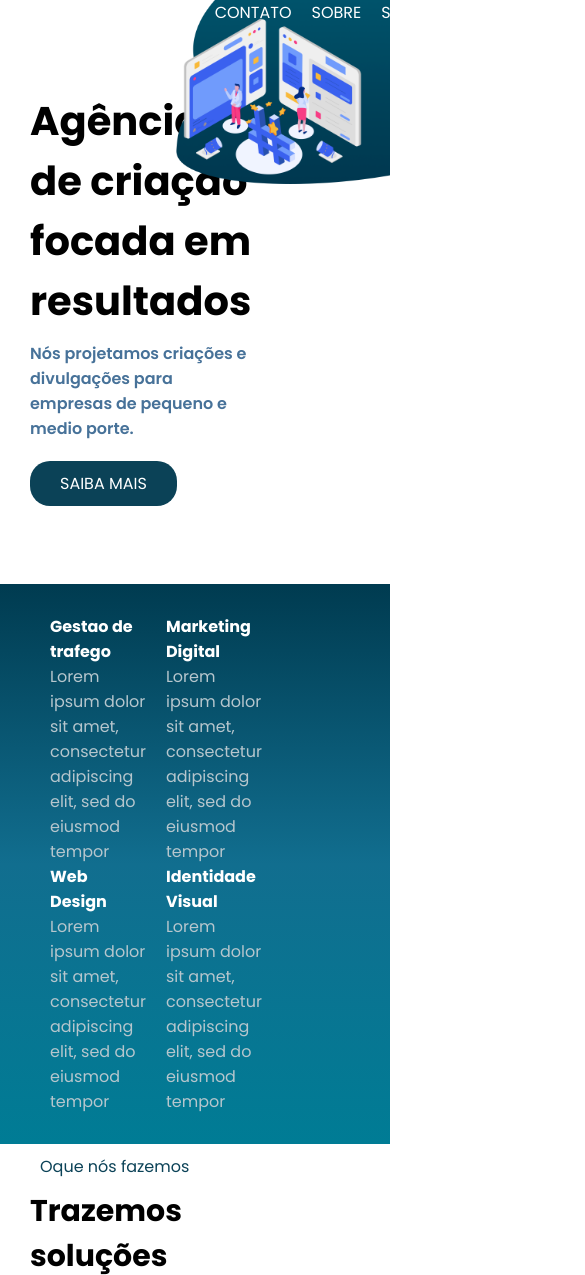
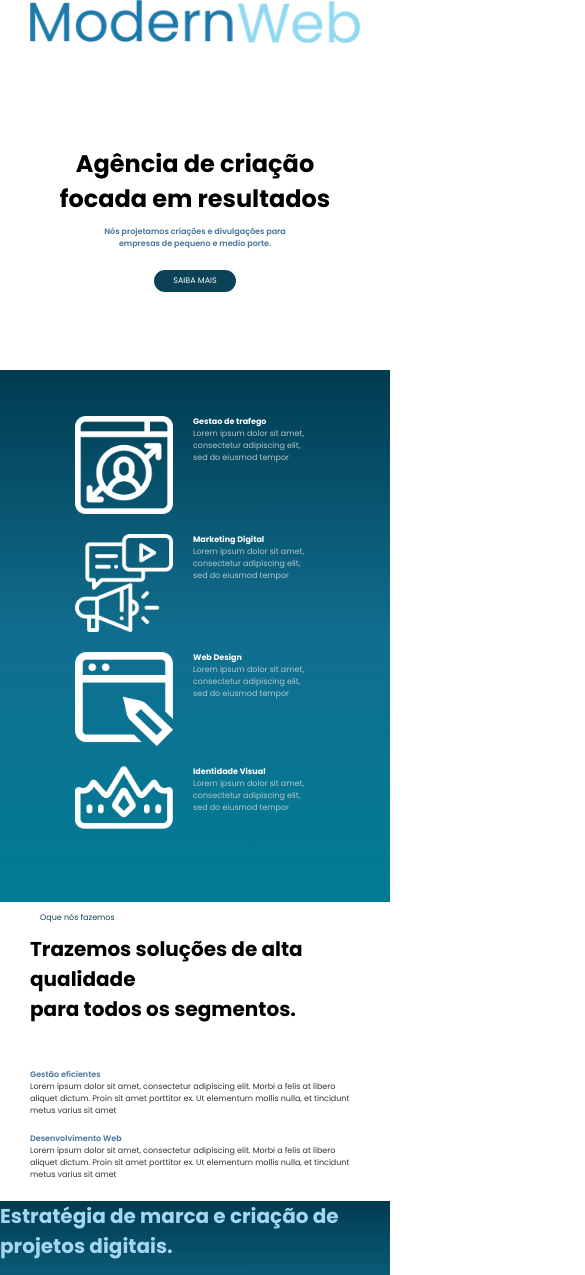
Before and after one commit to LayonJ/gggggg, a plain HTML site: page index.html in a window 390 px wide. Shown: the top 1275 px of the page, 585 px wide, since content can reach past the window. Drawn offline with Linux system fonts and the light colour scheme; files whose address does not match are found by name.

Commit message:
Update modern2.css

```diff
--- a/modern2.css
+++ b/modern2.css
@@ -99,7 +99,7 @@ body{
 }
 .div-img{
     grid-area: img;
-    background: url(img/img_section.jpg);
+    background: url(img_section.jpg);
     background-size: cover;
     background-repeat: no-repeat;
 }
@@ -216,7 +216,7 @@ body{
 
 .div-img2{
     grid-area: img2;
-    background: url(img/img_section3.jpg);
+    background: url(img_section3.jpg);
     background-size: cover;
     background-repeat: no-repeat;
     height: 100%;
@@ -392,3 +392,138 @@ input::placeholder{
     text-align: center;
     padding: 15px;
 }
+@media (max-width: 1120px){
+    html{
+        font-size: 50%;
+    }
+}
+
+@media (max-width: 1050px){
+    html{
+        font-size: 50%;
+    }
+}
+
+@media (max-width: 965px){
+    .sobre-nos .titulo{
+        font-size: 2.5rem;
+    }
+
+    .estrategia h1{
+        font-size: 2.5rem;
+    }
+
+    .texto .titulo{
+        font-size: 4.5rem;
+    }
+}
+
+@media (max-width: 540px){
+
+    .imagens{display: none;}
+
+    .hero{
+        display: grid;
+        grid-template-columns: 1fr;
+        justify-items: center;
+       /* background-image: url("forma_mobile.png");*/
+        background-repeat: no-repeat;
+        background-size: contain;
+
+    }
+    .hero .texto{
+        display: flex;
+        flex-direction: column;
+        align-items: center;
+
+    }
+    .hero p{
+        text-align: center;
+    }
+
+    .hero button{
+        width: 30%;
+        padding: 5px;
+    }
+    .hero .titulo{
+        color: black;
+        font-size: 3.0rem;
+
+    }
+
+    .cabecalho .logo-div{
+        width: 28rem;
+    }
+    .cabecalho .menu{
+        display: none;
+    }
+
+    .parte1{
+        display: grid;
+        grid-template-columns: 1fr;
+        justify-items: center;
+        row-gap: 0rem;
+        padding: 0;
+    }
+
+    .parte1 .teste2,.teste3{
+        display: block;
+        width: 30rem;
+    }
+    .teste3 li{
+        margin-top: 2rem;
+    }
+
+    .teste2 li{
+        margin-top: 2rem;
+    }
+
+    .parte2{
+        column-gap: 0;
+        row-gap: 0;
+        display: flex;
+        flex-direction: column;
+    }
+
+    .parte2 .gestao-eficiente{
+        margin-bottom: 2rem;
+    }
+
+    .parte2 .desenvolvimento-web{
+        margin-bottom: 2.5rem;
+    }
+
+    .parte3{
+        display: flex;
+        flex-direction: column;
+        row-gap: 0;
+        column-gap: 0;
+    }
+
+    .parte4{
+        display: flex;
+        flex-direction: column;
+        row-gap: 0;
+        column-gap: 0;
+        align-items: center;
+        text-align: center;
+    }
+
+    .newsletter form{
+        display: flex;
+        flex-direction: column;
+
+    }
+
+    .footer-map{
+        display: flex;
+        flex-direction: column;
+        align-items: flex-start;
+    }
+
+    .footer-menu{
+        margin: 2rem 0 2rem 0;
+    }
+
+
+}
```
